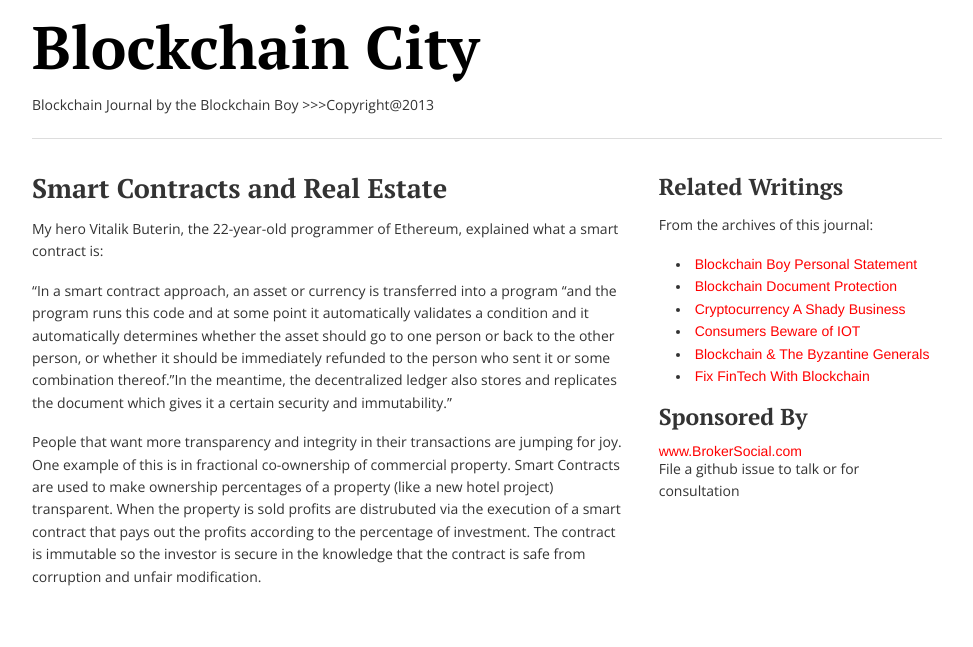
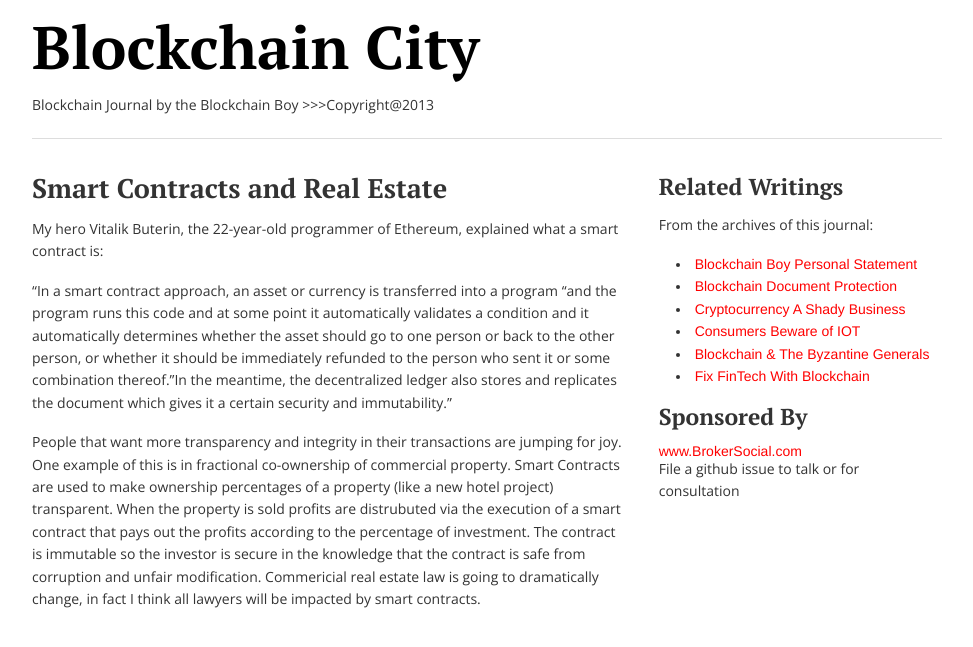
Before and after one commit to redbullmaxstrength/theblockchainboy.github.io, a Jekyll site: the page built from _posts/1980-09-02-smart.contracts.markdown, in a window 1280 px wide. Shown: the top 647 px of the page, without its empty margins (153-1126 px from the left). Built offline with Jekyll 4.4.1, drawn with Linux system fonts in a browser that asks for light colours.

```diff
--- a/_posts/1880-09-04-fintech-less-corruption.markdown
+++ b/_posts/1880-09-04-fintech-less-corruption.markdown
@@ -7,6 +7,6 @@
 **"Give a corrupt man a gun and he can rob a bank...but give a corrupt man a bank**
 **and he can rob the world."** -Blockchain Boy
 
-The 2007 and 1970's financial crisis could have been avoided with Blockchain.  Data mining of transactions would of revealed loans were not being paid back. Data mining would of revealed lies on income reporting. Changes in title ownership would have being easier to research. The tracking of transactions would have made it easier to find the unethical behavior at rating agencies, the unethical behavior at mortgage brokers, the unethical behavior at real estate companies, the unethical behavior at mortgage companies, the unethical behavior of government employees and the unethical behavior at banks. I am quite pleased to see the Fintech community embrace Blockchain.  There are a lot of good people working in financial services and government they just need better tools.
+The 2007 and 1970's financial crisis could have been avoided with Blockchain.  Data mining of transactions would of revealed loans were not being paid back. Data mining would of revealed lies on income reporting. Changes in title ownership would have being easier to research. The tracking of transactions would have made it easier to find the unethical behavior at rating agencies, the unethical behavior at mortgage brokers, the unethical behavior at real estate companies, the unethical behavior at mortgage companies, the unethical behavior of government employees and the unethical behavior at banks. I am quite pleased to see the Fintech community embrace Blockchain.  There are a lot of good people working in financial services and government they just need better tools. Maybe it will be the financial firms that help the government replace FIAT with a fully tracked currency that absolutely no one can manipulate, corrupt or use to hide crime.
 
 ![](../images/bankster_king.jpg)
--- a/_posts/1980-09-02-smart.contracts.markdown
+++ b/_posts/1980-09-02-smart.contracts.markdown
@@ -17,4 +17,6 @@
  to make ownership percentages of a property (like a new hotel project) transparent. When the property is
  sold profits are distrubuted via the execution of a smart contract that pays out the profits according
  to the percentage of investment. The contract is immutable so the investor is secure in the
- knowledge that the contract is safe from corruption and unfair modification.
+ knowledge that the contract is safe from corruption and unfair modification. Commericial
+ real estate law is going to dramatically change, in fact I think all lawyers will be impacted
+ by smart contracts.
```
